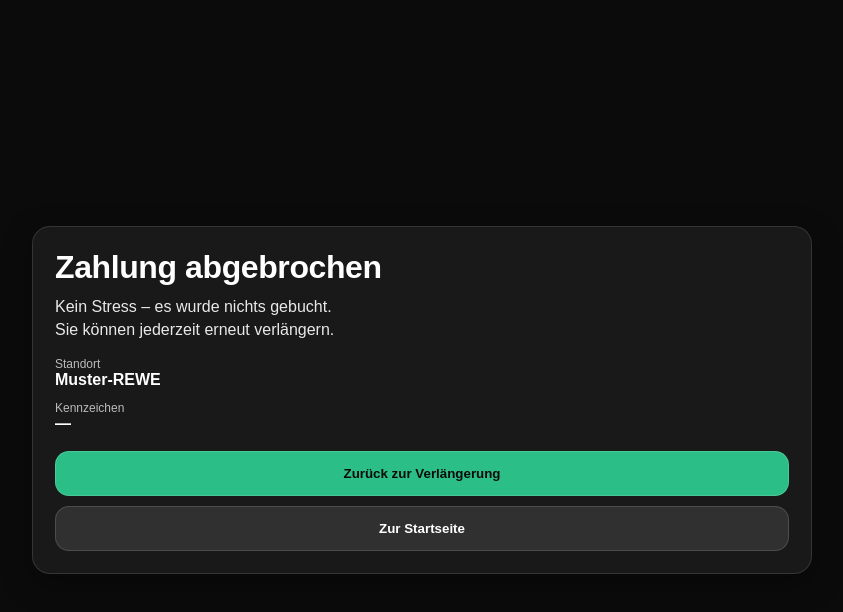
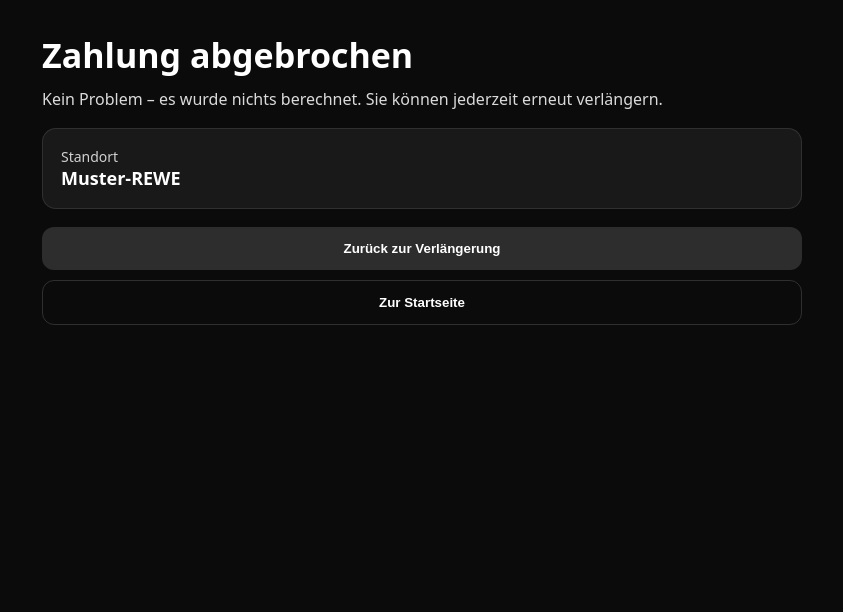
Before and after one commit to spezi500ml/perl-web, a Next.js app: page /cancel in a window 1280 px wide. Shown: the top 612 px of the page, without its empty margins (218-1061 px from the left). Built offline with nearby package versions, Linux system fonts and the light colour scheme.

Commit message:
fix: wrap cancel page in Suspense for Vercel build

```diff
--- a/app/cancel/page.tsx
+++ b/app/cancel/page.tsx
@@ -1,70 +1,71 @@
 "use client";
 
-import { useEffect, useMemo, useState } from "react";
-import { useRouter } from "next/navigation";
+import { Suspense, useMemo } from "react";
+import { useSearchParams, useRouter } from "next/navigation";
 
-export default function CancelPage() {
+function CancelInner() {
+  const sp = useSearchParams();
   const router = useRouter();
 
-  const [site, setSite] = useState<string>("");
-  const [plate, setPlate] = useState<string | null>(null);
-  const [isE, setIsE] = useState(false);
-  const [isH, setIsH] = useState(false);
-
-  useEffect(() => {
-    // URL params nur im Browser lesen (fix für Vercel Build)
-    const sp = new URLSearchParams(window.location.search);
-    setSite(sp.get("site") || "Muster-REWE");
-
-    // LocalStorage nur im Browser
-    const base = localStorage.getItem("perl_plate");
-    setPlate(base);
-    setIsE(localStorage.getItem("perl_plate_e") === "1");
-    setIsH(localStorage.getItem("perl_plate_h") === "1");
-  }, []);
-
-  const plateLabel = useMemo(() => {
-    if (!plate) return "—";
-    const suffix = isE ? " E" : isH ? " H" : "";
-    return `${plate}${suffix}`;
-  }, [plate, isE, isH]);
-
-  function goBack() {
-    // zurück zur Verlängerung
-    router.push(`/extend?site=${encodeURIComponent(site || "Muster-REWE")}`);
-  }
-
-  function goHome() {
-    // zurück zur Startseite
-    router.push(`/?site=${encodeURIComponent(site || "Muster-REWE")}`);
-  }
+  const site = useMemo(() => sp.get("site") || "Muster-REWE", [sp]);
 
   return (
-    <main style={wrap}>
-      <div style={card}>
-        <h1 style={h1}>Zahlung abgebrochen</h1>
-        <p style={p}>
-          Kein Stress – es wurde nichts gebucht.
-          <br />
-          Sie können jederzeit erneut verlängern.
+    <main
+      style={{
+        minHeight: "100vh",
+        padding: 32,
+        background: "#0b0b0b",
+        color: "#fff",
+        fontFamily: "system-ui, -apple-system, Segoe UI, Roboto, Arial",
+      }}
+    >
+      <div style={{ maxWidth: 760, margin: "0 auto" }}>
+        <h1 style={{ fontSize: 34, margin: "0 0 10px" }}>Zahlung abgebrochen</h1>
+        <p style={{ opacity: 0.85, marginTop: 0 }}>
+          Kein Problem – es wurde nichts berechnet. Sie können jederzeit erneut verlängern.
         </p>
 
-        <div style={meta}>
-          <div>
-            <div style={metaLabel}>Standort</div>
-            <div style={metaValue}>{site || "Muster-REWE"}</div>
-          </div>
-          <div>
-            <div style={metaLabel}>Kennzeichen</div>
-            <div style={metaValue}>{plateLabel}</div>
-          </div>
+        <div
+          style={{
+            marginTop: 18,
+            padding: 18,
+            borderRadius: 14,
+            background: "rgba(255,255,255,0.06)",
+            border: "1px solid rgba(255,255,255,0.10)",
+          }}
+        >
+          <div style={{ fontSize: 14, opacity: 0.8 }}>Standort</div>
+          <div style={{ fontSize: 18, fontWeight: 700 }}>{site}</div>
         </div>
 
         <div style={{ display: "grid", gap: 10, marginTop: 18 }}>
-          <button onClick={goBack} style={btnPrimary}>
+          <button
+            onClick={() => router.push(`/extend?site=${encodeURIComponent(site)}`)}
+            style={{
+              padding: 14,
+              borderRadius: 12,
+              border: "none",
+              fontWeight: 800,
+              cursor: "pointer",
+              background: "#2d2d2d",
+              color: "#fff",
+            }}
+          >
             Zurück zur Verlängerung
           </button>
-          <button onClick={goHome} style={btnSecondary}>
+
+          <button
+            onClick={() => router.push(`/?site=${encodeURIComponent(site)}`)}
+            style={{
+              padding: 14,
+              borderRadius: 12,
+              border: "1px solid rgba(255,255,255,0.15)",
+              fontWeight: 800,
+              cursor: "pointer",
+              background: "transparent",
+              color: "#fff",
+            }}
+          >
             Zur Startseite
           </button>
         </div>
@@ -73,71 +74,26 @@ export default function CancelPage() {
   );
 }
 
-const wrap: React.CSSProperties = {
-  minHeight: "100vh",
-  display: "grid",
-  placeItems: "center",
-  padding: 24,
-  background: "#0b0b0b",
-  color: "#fff",
-};
-
-const card: React.CSSProperties = {
-  width: "100%",
-  maxWidth: 780,
-  borderRadius: 18,
-  padding: 22,
-  background: "rgba(255,255,255,0.06)",
-  border: "1px solid rgba(255,255,255,0.12)",
-  boxShadow: "0 10px 30px rgba(0,0,0,0.35)",
-};
-
-const h1: React.CSSProperties = {
-  margin: 0,
-  fontSize: 32,
-  fontWeight: 900,
-  letterSpacing: -0.4,
-};
-
-const p: React.CSSProperties = {
-  marginTop: 10,
-  marginBottom: 0,
-  opacity: 0.9,
-  lineHeight: 1.4,
-};
-
-const meta: React.CSSProperties = {
-  marginTop: 16,
-  display: "grid",
-  gap: 12,
-};
-
-const metaLabel: React.CSSProperties = {
-  fontSize: 12,
-  opacity: 0.7,
-};
-
-const metaValue: React.CSSProperties = {
-  fontSize: 16,
-  fontWeight: 800,
-};
-
-const btnPrimary: React.CSSProperties = {
-  padding: 14,
-  borderRadius: 14,
-  border: "1px solid rgba(255,255,255,0.14)",
-  background: "#2BBF87",
-  color: "#0b0b0b",
-  fontWeight: 900,
-  cursor: "pointer",
-};
-
-const btnSecondary: React.CSSProperties = {
-  padding: 14,
-  borderRadius: 14,
-  border: "1px solid rgba(255,255,255,0.14)",
-  background: "rgba(255,255,255,0.10)",
-  color: "#fff",
-  fontWeight: 900,
-  cursor: "pointer",
-};
+export default function CancelPage() {
+  return (
+    <Suspense
+      fallback={
+        <main
+          style={{
+            minHeight: "100vh",
+            padding: 32,
+            background: "#0b0b0b",
+            color: "#fff",
+            fontFamily: "system-ui, -apple-system, Segoe UI, Roboto, Arial",
+          }}
+        >
+          <div style={{ maxWidth: 760, margin: "0 auto" }}>
+            <h1 style={{ fontSize: 34, margin: 0 }}>Lade…</h1>
+          </div>
+        </main>
+      }
+    >
+      <CancelInner />
+    </Suspense>
+  );
+}
```
